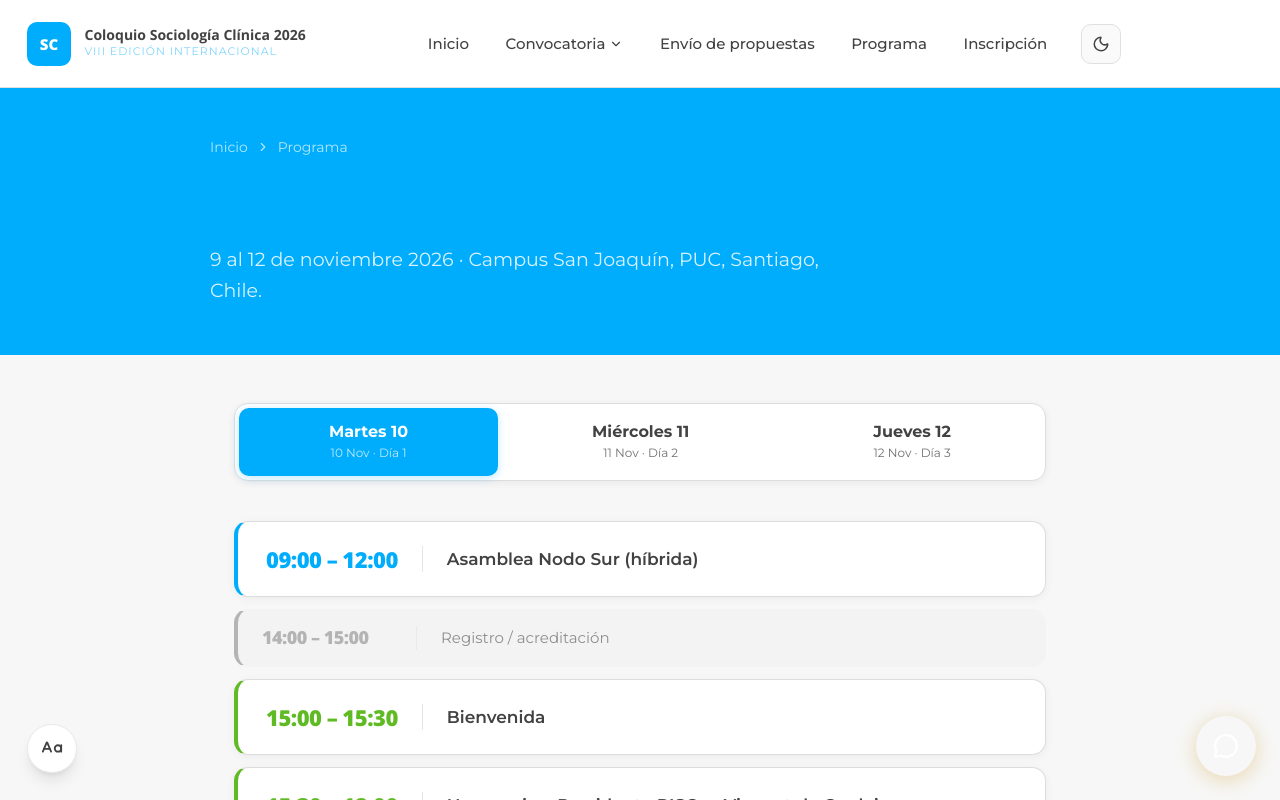
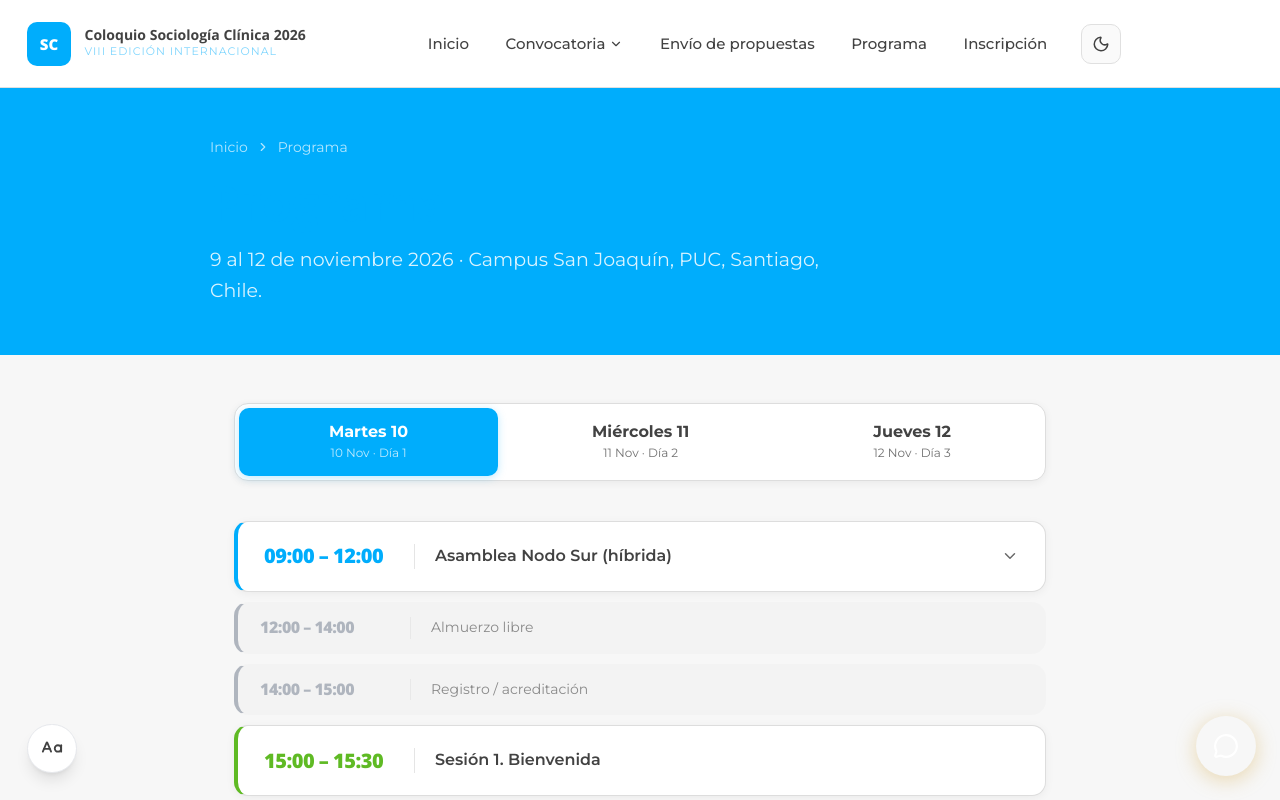
Before and after one commit to NCM08/coloquio-puc, a Next.js app: page /programa in a window 1280 px wide. Shown: the top 800 px of the page. Built offline with nearby package versions, Linux system fonts and the light colour scheme.

Commit message:
Feat: Programa actualizado con agenda oficial completa y detalles colapsables
Co-Authored-By: Claude Sonnet 4.6 <noreply@anthropic.com>

```diff
--- a/app/programa/page.tsx
+++ b/app/programa/page.tsx
@@ -7,15 +7,16 @@
 import { useState } from "react";
 import { useTheme } from "@/components/ThemeProvider";
 import Link from "next/link";
-import { ChevronRight } from "lucide-react";
+import { ChevronRight, ChevronDown } from "lucide-react";
 
-// ── Estructura de datos del cronograma (DDD) ─────────────────
-type EventType = "keynote" | "session" | "break" | "social";
+// ── Estructura de datos del cronograma ───────────────────────
+type EventType = "keynote" | "session" | "break" | "lunch" | "social";
 
 type ScheduleItem = {
   time: string;
   title: string;
   type: EventType;
+  description?: string;
 };
 
 const DAYS = [
@@ -30,6 +31,12 @@ const SCHEDULE: Record<number, ScheduleItem[]> = {
       time: "09:00 – 12:00",
       title: "Asamblea Nodo Sur (híbrida)",
       type: "session",
+      description: "Lugar: Sala UC [por definir].",
+    },
+    {
+      time: "12:00 – 14:00",
+      title: "Almuerzo libre",
+      type: "lunch",
     },
     {
       time: "14:00 – 15:00",
@@ -38,35 +45,66 @@ const SCHEDULE: Record<number, ScheduleItem[]> = {
     },
     {
       time: "15:00 – 15:30",
-      title: "Bienvenida",
+      title: "Sesión 1. Bienvenida",
       type: "keynote",
     },
     {
       time: "15:30 – 18:00",
-      title: "Homenaje a Presidente RISC — Vincent de Gaulejac",
+      title: "Sesión 2. Homenaje a Presidente RISC — Vincent de Gaulejac",
       type: "keynote",
+      description:
+        "El sentido del homenaje es que sea animado, implicado, donde las artes nos movilicen y nos permitan reconocer el trabajo realizado todos estos años por Vincent, al mismo tiempo que las siguientes generaciones toman la posta del desarrollo de la Sociología Clínica.",
     },
     {
       time: "18:00 – 20:00",
-      title: "Cóctel de celebración",
+      title: "Conferencia de Vincent de Gaulejac (tema libre) · Cóctel de celebración",
       type: "social",
     },
   ],
   1: [
     {
       time: "09:00 – 10:30",
-      title: "Conferencia 1 · \"Desintegración social en el mundo actual: acciones de resistencia y nuevos imaginarios posibles\"",
+      title: 'Sesión 3. Conferencia 1. "Desintegración social en el mundo actual: acciones de resistencia y nuevos imaginarios posibles"',
       type: "keynote",
+      description:
+        "Ponentes: Vincent de Gaulejac, Ana María Araujo, Teresa Carreteiro y Patricia Guerrero.",
+    },
+    {
+      time: "10:30 – 11:00",
+      title: "Pausa · Coffee Break",
+      type: "break",
     },
     {
       time: "11:00 – 12:15",
-      title: "Mesas de trabajo paralelas",
+      title: "Sesión 4. Mesas de trabajo paralelas",
       type: "session",
     },
     {
+      time: "12:15 – 13:00",
+      title: "Sesión 5. Presentación de libro del grupo de Historias de vida",
+      type: "session",
+    },
+    {
+      time: "13:00 – 14:30",
+      title: "Almuerzo",
+      type: "lunch",
+    },
+    {
+      time: "14:30 – 16:00",
+      title: "Sesión 6. [Por definir] / Mesas de trabajo paralelas",
+      type: "session",
+    },
+    {
+      time: "16:00 – 16:30",
+      title: "Pausa · Coffee Break",
+      type: "break",
+    },
+    {
       time: "16:30 – 18:00",
-      title: "Conferencia 2 · \"Transmisión de la Sociología Clínica y la Psicosociología latinoamericana de cara a la desintegración social\"",
+      title: 'Sesión 7. Conferencia 2. "Transmisión de la Sociología clínica y la Psicosociología latinoamericana de cara a la desintegración social"',
       type: "keynote",
+      description:
+        "Ponentes: un representante por país (Argentina, Brasil, Chile, Colombia, España, México y Uruguay).",
     },
     {
       time: "20:00",
@@ -77,42 +115,89 @@ const SCHEDULE: Record<number, ScheduleItem[]> = {
   2: [
     {
       time: "09:00 – 10:30",
-      title: "Conferencia 3 · \"Reconfigurando el vínculo universitario y escolar\"",
+      title: "Sesión 8. Conferencia 3. Reconfigurando el vínculo universitario y escolar",
       type: "keynote",
+      description:
+        "Ponentes: Dariela Sharim, Fernando Yzaguirre, María Aparecida Penso, Johnny Orrejuela y Virginia Masse.",
+    },
+    {
+      time: "10:30 – 11:00",
+      title: "Pausa · Coffee Break",
+      type: "break",
     },
     {
       time: "11:00 – 12:15",
-      title: "Mesas de trabajo paralelas",
+      title: "Sesión 9. Mesa Bienestar en la escuela CELITED / Mesas paralelas",
       type: "session",
     },
     {
+      time: "12:15 – 13:00",
+      title: 'Sesión 10. Presentación del libro de Ana María Araujo "Les chemins de l\'exil. Les luttes d\'une femme d\'amérique latine"',
+      type: "session",
+    },
+    {
+      time: "13:00 – 14:30",
+      title: "Almuerzo",
+      type: "lunch",
+    },
+    {
+      time: "14:30 – 16:00",
+      title: 'Sesión 11. Conferencia 4. "Nuevas repercusiones en el mundo del trabajo"',
+      type: "keynote",
+      description:
+        "Ponentes: Matheus Viana, Julio Neffa, Ana Massa, Antonio Stecher. Comenta: Vincent de Gaulejac.",
+    },
+    {
+      time: "16:00 – 16:30",
+      title: "Pausa · Coffee Break",
+      type: "break",
+    },
+    {
       time: "16:30 – 18:00",
-      title: "Conferencia 4 · \"Nuevas repercusiones en el mundo del trabajo\"",
+      title: 'Sesión 12. Conferencia 5. Cierre "Desafíos en la construcción social"',
       type: "keynote",
+      description:
+        "Ponentes: Magdalena Garcés, Pedro y Ana Correa, Betty Weisz.",
+    },
+    {
+      time: "18:00 – 20:00",
+      title: "Convivencia · Lugar: UC (patios)",
+      type: "social",
     },
   ],
 };
 
-// Color de acento por tipo de evento
+// ── Color de acento por tipo de evento ───────────────────────
 const TYPE_ACCENT: Record<EventType, string> = {
   keynote: "var(--color-accent)",
   session: "var(--color-primary)",
-  break:   "var(--color-dark-300)",
+  break:   "#9CA3AF",
+  lunch:   "#9CA3AF",
   social:  "#4CAF50",
 };
 
 // ── Componente principal ──────────────────────────────────────
 export default function ProgramaPage() {
   const { dark } = useTheme();
-  const [activeDay, setActiveDay] = useState(0);
+  const [activeDay, setActiveDay]       = useState(0);
+  const [expanded,  setExpanded]        = useState<Set<string>>(new Set());
 
-  const bg          = dark ? "var(--color-dark-900)" : "#F7F7F7";
-  const cardBg      = dark ? "var(--color-dark-800)" : "#FFFFFF";
-  const borderColor = dark ? "var(--color-dark-700)" : "#DDDDDD";
-  const textPrimary = dark ? "var(--color-dark-100)" : "#424242";
-  const textSecondary = dark ? "var(--color-dark-400)" : "#6B6B6B";
-  const tabBg       = dark ? "var(--color-dark-800)" : "#FFFFFF";
-  const tabBorder   = dark ? "var(--color-dark-700)" : "#DDDDDD";
+  const toggleExpanded = (key: string) => {
+    setExpanded((prev) => {
+      const next = new Set(prev);
+      if (next.has(key)) next.delete(key);
+      else next.add(key);
+      return next;
+    });
+  };
+
+  const bg             = dark ? "var(--color-dark-900)" : "#F7F7F7";
+  const cardBg         = dark ? "var(--color-dark-800)" : "#FFFFFF";
+  const borderColor    = dark ? "var(--color-dark-700)" : "#DDDDDD";
+  const textPrimary    = dark ? "var(--color-dark-100)" : "#424242";
+  const textSecondary  = dark ? "var(--color-dark-400)" : "#6B6B6B";
+  const tabBg          = dark ? "var(--color-dark-800)" : "#FFFFFF";
+  const tabBorder      = dark ? "var(--color-dark-700)" : "#DDDDDD";
 
   return (
     <div style={{ backgroundColor: bg, minHeight: "100vh", transition: "background-color 0.3s" }}>
@@ -197,37 +282,50 @@ export default function ProgramaPage() {
         </div>
 
         {/* ── Tarjetas de eventos ────────────────────────────────── */}
-        <div style={{ display: "flex", flexDirection: "column", gap: 12 }}>
+        <div style={{ display: "flex", flexDirection: "column", gap: 10 }}>
           {SCHEDULE[activeDay].map((item, index) => {
-            const accent = TYPE_ACCENT[item.type];
-            const isBreak = item.type === "break";
+            const key          = `${activeDay}-${index}`;
+            const isExpanded   = expanded.has(key);
+            const accent       = TYPE_ACCENT[item.type];
+            const isSubdued    = item.type === "break" || item.type === "lunch";
+            const isExpandable = !!item.description;
 
             return (
               <div
-                key={index}
+                key={key}
+                style={{
+                  borderRadius: 14,
+                  backgroundColor: isSubdued
+                    ? dark ? "rgba(255,255,255,0.03)" : "rgba(0,0,0,0.025)"
+                    : cardBg,
+                  border: isSubdued
+                    ? `1px solid transparent`
+                    : `1px solid ${borderColor}`,
+                  borderLeft: `4px solid ${accent}`,
+                  boxShadow: isSubdued || dark ? "none" : "0 2px 10px rgba(0,0,0,0.05)",
+                  opacity: isSubdued ? 0.78 : 1,
+                  overflow: "hidden",
+                  transition: "all 0.2s",
+                }}
+              >
+                {/* ── Fila principal (siempre visible) ── */}
+                <div
+                  onClick={isExpandable ? () => toggleExpanded(key) : undefined}
                   style={{
                     display: "flex",
                     alignItems: "center",
-                  gap: 24,
-                  padding: isBreak ? "16px 24px" : "24px 28px",
-                  borderRadius: 14,
-                  backgroundColor: isBreak
-                    ? dark ? "rgba(255,255,255,0.03)" : "rgba(0,0,0,0.025)"
-                    : cardBg,
-                  border: `1px solid ${isBreak ? "transparent" : borderColor}`,
-                  borderLeft: `4px solid ${accent}`,
-                  boxShadow: isBreak || dark ? "none" : "0 2px 10px rgba(0,0,0,0.05)",
-                  opacity: isBreak ? 0.75 : 1,
-                  transition: "all 0.2s",
+                    gap: 20,
+                    padding: isSubdued ? "14px 22px" : "22px 26px",
+                    cursor: isExpandable ? "pointer" : "default",
                   }}
                 >
-                {/* ── Hora (grande y en negrita) ─── */}
+                  {/* Hora */}
                   <div
                     style={{
                       minWidth: 130,
                       flexShrink: 0,
                       fontFamily: "var(--font-display)",
-                    fontSize: isBreak ? 18 : 22,
+                      fontSize: isSubdued ? 16 : 20,
                       fontWeight: 800,
                       color: accent,
                       lineHeight: 1.2,
@@ -237,7 +335,7 @@ export default function ProgramaPage() {
                     {item.time}
                   </div>
 
-                {/* ── Separador vertical ─── */}
+                  {/* Separador vertical */}
                   <div
                     style={{
                       width: 1,
@@ -247,14 +345,14 @@ export default function ProgramaPage() {
                     }}
                   />
 
-                {/* ── Título del evento ─── */}
+                  {/* Título */}
                   <div style={{ flex: 1 }}>
                     <p
                       style={{
                         fontFamily: "var(--font-body)",
-                      fontSize: isBreak ? 15 : 17,
-                      fontWeight: isBreak ? 400 : 600,
-                      color: isBreak ? textSecondary : textPrimary,
+                        fontSize: isSubdued ? 14 : 16,
+                        fontWeight: isSubdued ? 400 : 600,
+                        color: isSubdued ? textSecondary : textPrimary,
                         margin: 0,
                         lineHeight: 1.55,
                       }}
@@ -262,6 +360,46 @@ export default function ProgramaPage() {
                       {item.title}
                     </p>
                   </div>
+
+                  {/* Chevron (solo si es expandible) */}
+                  {isExpandable && (
+                    <div
+                      style={{
+                        flexShrink: 0,
+                        color: textSecondary,
+                        transition: "transform 0.25s",
+                        transform: isExpanded ? "rotate(180deg)" : "rotate(0deg)",
+                      }}
+                    >
+                      <ChevronDown size={18} />
+                    </div>
+                  )}
+                </div>
+
+                {/* ── Panel colapsable ── */}
+                {isExpandable && (
+                  <div
+                    style={{
+                      maxHeight: isExpanded ? 200 : 0,
+                      overflow: "hidden",
+                      transition: "max-height 0.3s ease",
+                    }}
+                  >
+                    <div
+                      style={{
+                        padding: "0 26px 20px 176px",
+                        fontSize: 14,
+                        color: textSecondary,
+                        lineHeight: 1.7,
+                        fontStyle: "italic",
+                        borderTop: `1px solid ${dark ? "rgba(255,255,255,0.06)" : "#F0F0F0"}`,
+                        paddingTop: 14,
+                      }}
+                    >
+                      {item.description}
+                    </div>
+                  </div>
+                )}
               </div>
             );
           })}
```
Lines whose indentation alone changed are shown as unchanged.
